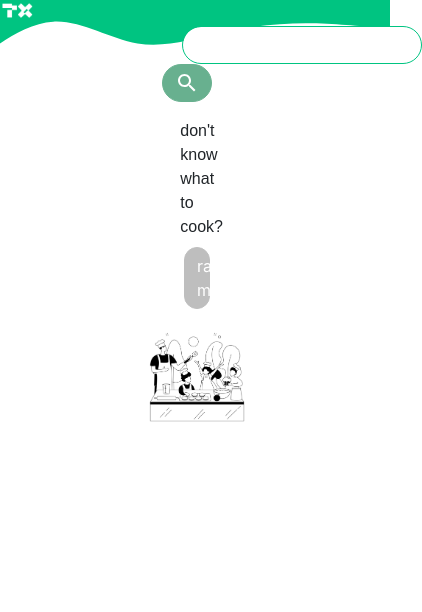
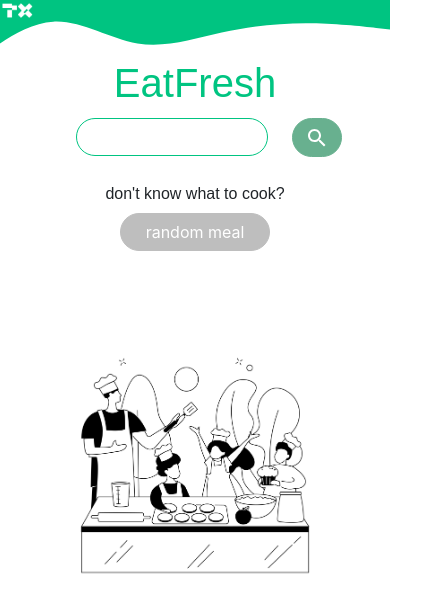
Before and after one commit to lhamooo/eat-fresh, a React (Create React App) app: page / in a window 390 px wide. Shown: the top 612 px of the page, 422 px wide, since content can reach past the window. Built offline with nearby package versions, Linux system fonts and the light colour scheme.

Commit message:
made applikation responsive

```diff
--- a/src/components/Recipe/Recipe.js
+++ b/src/components/Recipe/Recipe.js
@@ -22,15 +22,12 @@ function Recipe({
     setFillHeart(true);
 
     localStorage.setItem(id, name);
-    //console.log(localStorage);
   }
 
   function handleClickFilledHeart() {
     setFillHeart(false);
 
     localStorage.removeItem(id);
-    //console.log(localStorage);
-    //console.log(localStorage.getItem(id));
   }
 
   return (
--- a/src/components/RecipeModal/RecipeModal.css
+++ b/src/components/RecipeModal/RecipeModal.css
@@ -34,3 +34,35 @@
   font-family: "SourceSansPro-SemiBold", sans-serif;
   font-size: 2em;
 }
+
+@media only screen and (max-width: 768px) {
+  .col-image {
+    display: flex;
+    justify-content: center;
+  }
+  .meal-image {
+    width: 50%;
+  }
+
+  .li-mesure {
+    display: flex;
+    flex-direction: column;
+    align-items: center;
+  }
+
+  .li-ingrediens {
+    display: flex;
+    flex-direction: column;
+    align-items: center;
+  }
+
+  .col-measure {
+    margin-top: 30px;
+    margin-bottom: -30px;
+  }
+
+  .col-ingrediens {
+    margin-top: 30px;
+    margin-bottom: -30px;
+  }
+}
--- a/src/components/RecipeModal/RecipeModal.js
+++ b/src/components/RecipeModal/RecipeModal.js
@@ -27,12 +27,12 @@ function RecipeModal({
           </Modal.Title>
         </Modal.Header>
         <Modal.Body>
-          <Container>
-            <Row>
-              <Col>
+          <Container className="modal-container">
+            <Row className="modal-row">
+              <Col xs={12} sm={12} md={6} className="col-image">
                 <img className="meal-image" src={image} alt="meal"></img>
               </Col>
-              <Col>
+              <Col className="col-measure">
                 {measure.map((m) => (
                   <li className="li-mesure">{m}</li>
                 ))}
--- a/src/pages/Home/Home.css
+++ b/src/pages/Home/Home.css
@@ -1,9 +1,13 @@
+.form {
+  margin-top: -110px;
+  display: flex;
+  flex-direction: column;
+  align-items: center;
+}
+
 .title {
   font-family: "Pacifico", sans-serif;
   color: #00c481;
-  width: 50%;
-  margin-left: 30%;
-  margin-right: 20%;
 }
 
 .search {
@@ -20,32 +24,18 @@
 }
 
 .row-search {
-  margin-top: 2vh;
-  width: 50%;
-  margin-left: 26%;
-  margin-right: 24%;
-}
-
-.col-search {
+  position: absolute;
+  margin-top: 7vh;
   margin-left: 4vw;
 }
 
-.col-search-button {
-  margin-left: -1vw;
+.row-text {
+  margin-top: 50px;
 }
 
 .text {
   font-family: "SourceSansPro-Light", sans-serif;
-  width: 50%;
-  margin-left: 30%;
-  margin-right: 20%;
   margin-top: 2vh;
-}
-
-.col-text {
-  width: 50%;
-  margin-left: 25%;
-  margin-right: 25%;
 }
 
 .random-button {
@@ -53,45 +43,30 @@
   color: white;
   border-color: #bebebe;
   border-radius: 30px;
-  width: 50%;
-  margin-left: 25%;
-  margin-right: 25%;
   margin-top: -1vh;
-}
-
-.row-random {
-  width: 40%;
-  margin-left: 30%;
-  margin-right: 30%;
+  padding-left: 25px;
+  padding-right: 25px;
 }
 
 .image {
-  width: 70%;
-  margin-left: 16%;
-  margin-right: 14%;
+  width: 40%;
   margin-top: 1vh;
 }
 
-.form {
-  margin-top: -15vh;
-  width: 50%;
-  margin-left: 25%;
-  margin-right: 25%;
-  position: absolute;
-}
-
-.row-title {
-  width: 50%;
-  margin-left: 25%;
-  margin-right: 25%;
+.col-img {
+  display: flex;
+  justify-content: center;
 }
 
 .recipes {
+  display: flex;
+  justify-content: center;
   margin-top: 2vh;
-  margin-left: -0.5vw;
 }
 
 .single-recipe {
+  display: flex;
+  justify-content: center;
   margin-top: 4vh;
 }
 
@@ -105,11 +80,45 @@
 
 .error-message {
   width: 80%;
-  margin-left: 10%;
-  margin-right: 10%;
 }
 
-.col-error-message {
-  margin-top: 15vh;
-  text-align: center;
+.error-image {
+  width: 20%;
+  margin-top: 5vh;
 }
+
+@media only screen and (max-width: 1205px) {
+  .form {
+    margin-top: -90px;
+  }
+}
+
+@media only screen and (max-width: 1105px) {
+  .search {
+    width: 12em;
+  }
+  .image {
+    width: 60%;
+  }
+}
+
+@media only screen and (max-width: 810px) {
+  .image {
+    width: 80%;
+  }
+  .form {
+    margin-top: -35px;
+  }
+}
+
+@media only screen and (max-width: 605px) {
+  .title {
+    font-size: 2.5em;
+  }
+}
+
+@media only screen and (max-width: 485px) {
+  .image {
+    margin-top: 8vh;
+  }
+}
--- a/src/pages/Home/Home.js
+++ b/src/pages/Home/Home.js
@@ -3,7 +3,8 @@ import "./Home.css";
 import Navbar from "../../components/Navbar/Navbar";
 import SearchIcon from "@mui/icons-material/Search";
 import image from "./image.jpg";
-import { useState, useEffect } from "react";
+import errorImage from "./sad.png";
+import { useState } from "react";
 import Recipe from "../../components/Recipe/Recipe";
 import MenuButton from "../../components/MenuButton/MenuButton";
 
@@ -42,7 +43,6 @@ function Home() {
       `https://www.themealdb.com/api/json/v1/1/search.php?s=${meal}`
     );
     localStorage.setItem(date, meal);
-    //localStorage.clear();
     const data = await response.json();
     hasFavoriteMeal(data.meals);
     setMealArray(data.meals);
@@ -154,7 +154,7 @@ function Home() {
                 onClick={handleRandom}
               >
                 {" "}
-                random meal
+                <span>random meal</span>
               </Button>
             </Col>
           </Row>
@@ -162,6 +162,15 @@ function Home() {
           <Row>
             {isMealNull ? (
               <Container>
+                <Row>
+                  <Col>
+                    <img
+                      className="error-image"
+                      src={errorImage}
+                      alt="error"
+                    ></img>
+                  </Col>
+                </Row>
                 <Row>
                   <Col className="col-error-message">
                     <h1 className="error-message">
@@ -175,11 +184,12 @@ function Home() {
             )}
             {isMeal() ? (
               <Container className="recipes">
-                <Row xs={2} md={2} lg={3}>
+                <Row xs={1} md={2} lg={3}>
                   {mealArray.map((mealObj) => (
                     <Col className="single-recipe" key={mealObj.idMeal}>
                       {console.log(getMealInfo("strMeasure", mealObj))}
                       <Recipe
+                        className="recipe-card"
                         id={mealObj.idMeal}
                         name={mealObj.strMeal}
                         area={mealObj.strArea}
@@ -198,7 +208,7 @@ function Home() {
             )}
 
             {showPicture ? (
-              <Col>
+              <Col className="col-img">
                 <img className="image" src={image} alt="illustration"></img>
               </Col>
             ) : (
```
Also changed, not shown: src/pages/Home/sad.png (added).
